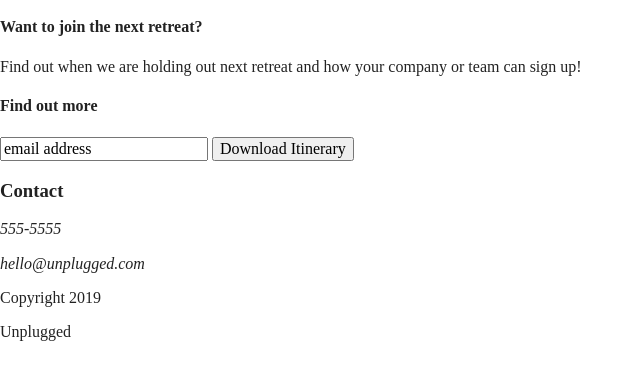
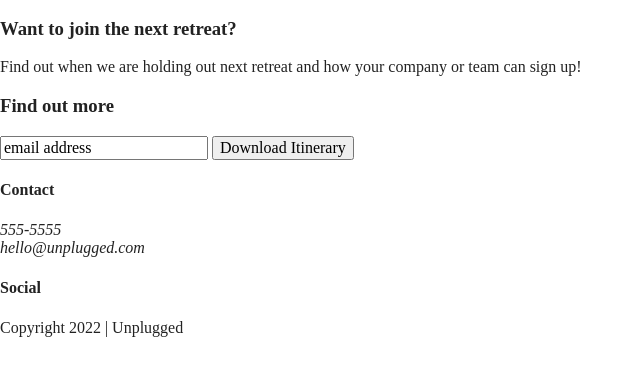
Before and after one commit to cm-dungee/unplugged-retreat, a website built with Parcel: page index.html in a window 1280 px wide. Shown: the part 134-514 px from the top of the page, without its empty margins (0-643 px from the left). Built offline with nearby package versions, Linux system fonts and the light colour scheme.

Commit message:
Forgot to add content wrapper classes plus minor heading size tweaks

```diff
--- a/index.html
+++ b/index.html
@@ -44,19 +44,23 @@
 
 		<section>
 			<div class="hero-area">
+				<div class="content-wrapper">
 					<h1>Retreat from the desk, return refreshed.</h1>
+				</div>
 			</div>
 		</section>
 
 		<aside>
+			<div class="content-wrapper">
 				<div class="form-description">
-				<h4>Want to join the next retreat?</h4>
+					<h3>Want to join the next retreat?</h3>
 					<p>Find out when we are holding out next retreat and how your company or team can sign up!</p>
 				</div>
 				<div class="form">
-				<h4>Find out more</h4>
+					<h3>Find out more</h3>
 					<input type="text" name="name" value="email address">
 					<input type="button" value="Download Itinerary">
+				</div>
 			</div>
 		</aside>
 
@@ -66,13 +70,14 @@
 		<div class="content-wrapper">
 			<div class="footer-content">
 				<div class="contact">
-					<h3>Contact</h3>
+					<h4>Contact</h4>
 					<address>
-						<p>555-5555</p>
-						<p>hello@unplugged.com</p>
+						<p>555-5555<br>
+						hello@unplugged.com</p>
 					</address>
 				</div>
 				<div class="social">
+					<h4>Social</h4>
 					<div class="social-icons">
 						<p><a href="https://www.facebook.com/yoursite" target="_blank"></a></p>
 						<p><a href="https://www.facebook.com/yoursite" target="_blank"></a></p>
@@ -81,14 +86,11 @@
 					</div>
 				</div>
 				<div class="copyright">
-					<p>Copyright 2019</p>
-					<p>Unplugged</p>
+					<p>Copyright 2022 | Unplugged</p>
 				</div>
 			</div> <!-- footer content ends -->
 		</div> <!--footer content-wrapper ends-->
 
-		<div class="copyright">
-		</div>
 	</footer>
 
 
```
Lines whose indentation alone changed are shown as unchanged.
